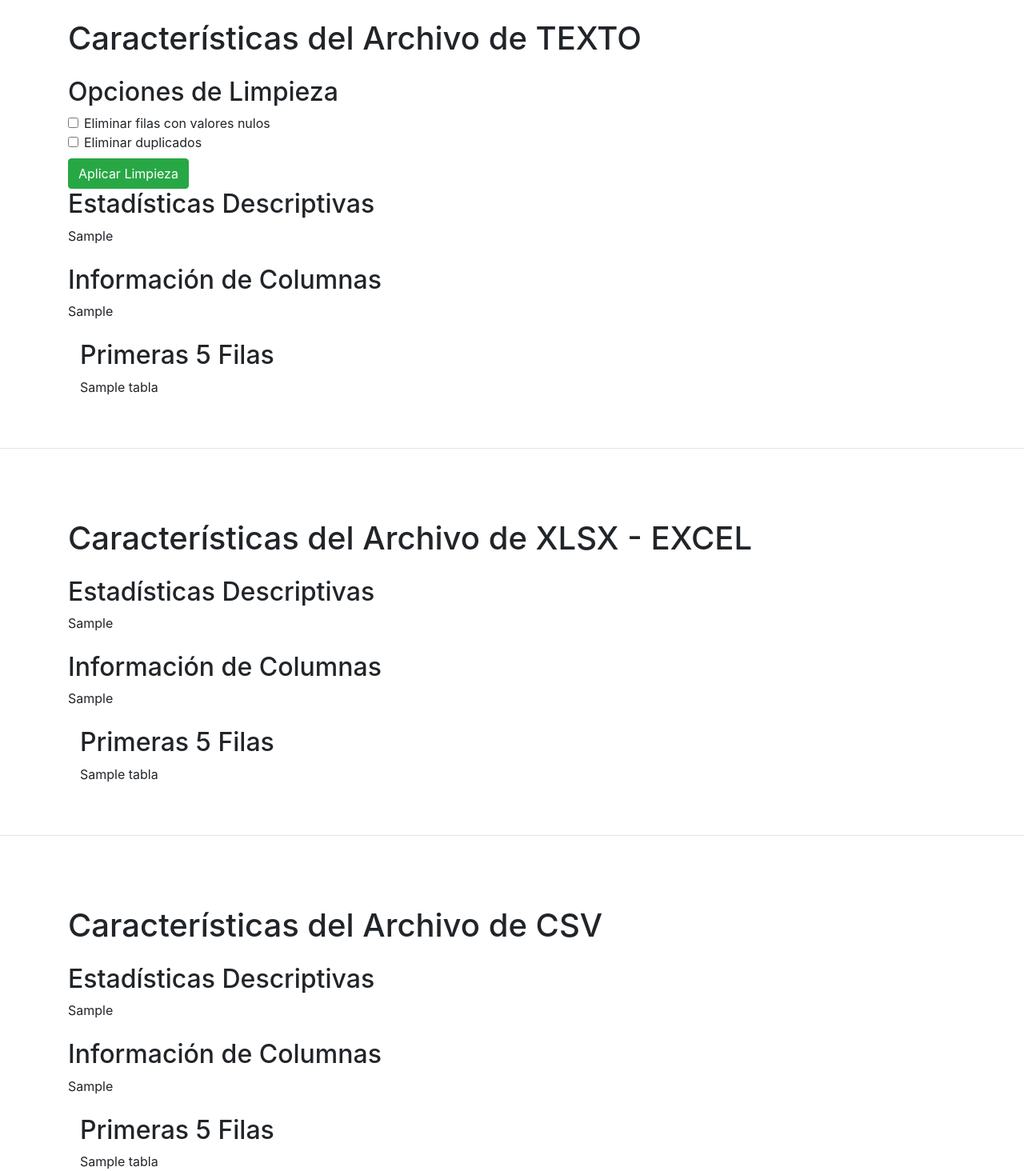
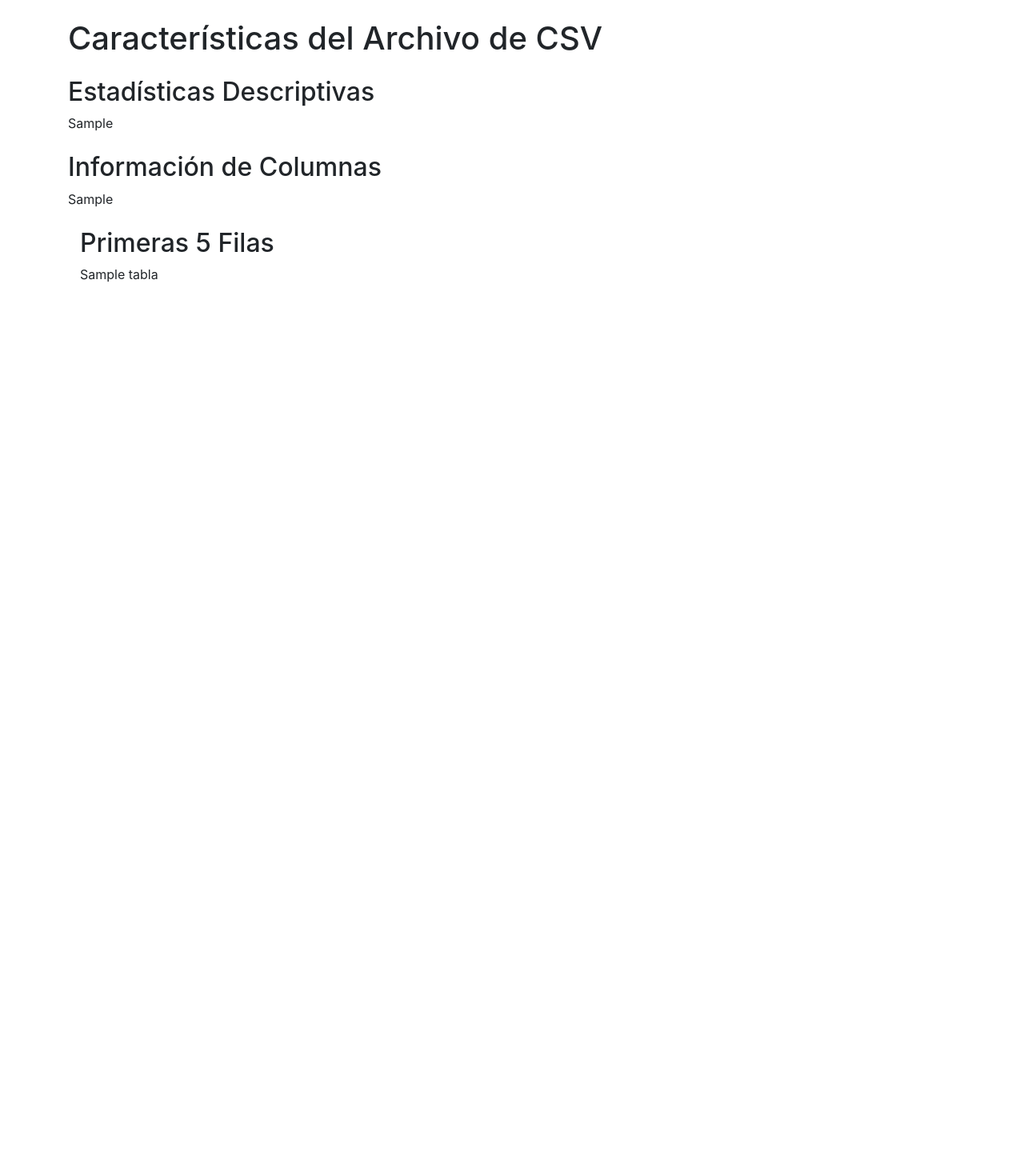
Before and after one commit to SamuelBureloJeronimo/ETL-DataAnalisys, a Flask app: template templates/preview.html in a window 1280 px wide. Shown: the whole page at 80% size. After the commit the page ends 353 px from the top, so only its background shows below. Run offline with Flask 3, Linux system fonts and the light colour scheme; the template is opened without the code that fills it: most values are stand-ins (such as "Sample title", 1, 10 or a date in 2020); some libraries are stand-ins or nearby versions.

Commit message:
Update hoy

```diff
--- a/main.py
+++ b/main.py
@@ -71,18 +71,16 @@ def clean_data():
         'dataframe': df_text.to_html(classes='table table-striped', index=False)
     }
 
-    return render_template('uploads.html', data_info=data_info)
+    return render_template('uploads.html')
 
 
 @app.route('/preview')
 def preview():
     # Obtener rutas de los archivos desde las cookies
     file_path_csv = request.cookies.get('file_path_csv')  # Ruta del archivo CSV
-    file_path_xlsx = request.cookies.get('file_path_xlsx')  # Ruta del archivo XLSX
-    file_path_txt = request.cookies.get('file_path_txt')  # Ruta del archivo TXT
 
     # Inicializar variables para los DataFrames
-    df_csv, df_xlsx, df_text = None, None, None
+    df_csv = None
 
     # Verificar si las rutas están presentes antes de leer los archivos
     if file_path_csv:
@@ -106,64 +104,13 @@ def preview():
         except Exception as e:
             flash(f'Error al leer el archivo CSV: {str(e)}')
 
-    if file_path_xlsx:
-        try:
-            df_xlsx = pd.read_excel(file_path_xlsx)  # Leer el archivo XLSX
-
-            # Obtener información sobre el DataFrame
-            est_xlsx = df_xlsx.describe()  # Estadísticas descriptivas
-            colums_xlsx = df_xlsx.columns.tolist()  # Nombres de columnas
-            tipos_datos_xlsx = df_xlsx.dtypes  # Tipos de datos
-            valores_nulos_xlsx = df_xlsx.isnull().sum()  # Valores nulos
-
-            # Convertir a HTML
-            tabla_est_xlsx = est_xlsx.to_html(classes='table table-striped')
-            tabla_info_xlsx = pd.DataFrame({
-                'Columnas': colums_xlsx,
-                'Tipos de Datos': tipos_datos_xlsx,
-                'Valores Nulos': valores_nulos_xlsx
-            }).to_html(classes='table table-striped')
-
-        except Exception as e:
-            flash(f'Error al leer el archivo XLSX: {str(e)}')
-
-    if file_path_txt:
-        try:
-            df_text = pd.read_csv(file_path_txt, delimiter='|')  # Leer el archivo TXT con tabulaciones
-
-            # Obtener información sobre el DataFrame
-            estadisticas = df_text.describe()  # Estadísticas descriptivas
-            columnas = df_text.columns.tolist()  # Nombres de columnas
-            tipos_datos = df_text.dtypes  # Tipos de datos
-            valores_nulos = df_text.isnull().sum()  # Valores nulos
-
-            # Convertir a HTML
-            tabla_estadisticas = estadisticas.to_html(classes='table table-striped')
-            tabla_info = pd.DataFrame({
-                'Columnas': columnas,
-                'Tipos de Datos': tipos_datos,
-                'Valores Nulos': valores_nulos
-            }).to_html(classes='table table-striped')
-
-        except Exception as e:
-            flash(f'Error al leer el archivo TXT: {str(e)}')
-
     # Preparar contexto para la plantilla, enviando solo los DataFrames que no son None
     context = {
         'df_csv': {
             'tabla': df_csv.head().to_html(classes='table table-striped'),
             'tabla_estadisticas': tabla_est_csv,
-             'tabla_info': tabla_info_csv
-        },
-        'df_xlsx': {
-            'tabla': df_xlsx.head().to_html(classes='table table-striped'),
-            'tabla_estadisticas': tabla_est_xlsx,
-             'tabla_info': tabla_info_xlsx
-        },
-        'df_text': {
-            'tabla': df_text.head().to_html(classes='table table-striped'),
-            'tabla_estadisticas': tabla_estadisticas,
-             'tabla_info': tabla_info
+             'tabla_info': tabla_info_csv,
+             'df': df_csv
         }
     }
 
@@ -204,11 +151,7 @@ def upload_file():
 
     return response;
 
-
-
-
 ALLOWED_EXTENSIONS = {'csv', 'txt', 'xlsx'}
-
 def allowed_file(filename):
     return '.' in filename and filename.rsplit('.', 1)[1].lower() in ALLOWED_EXTENSIONS
 
--- a/templates/preview.html
+++ b/templates/preview.html
@@ -7,69 +7,6 @@
     <link rel="stylesheet" href="https://maxcdn.bootstrapcdn.com/bootstrap/4.5.2/css/bootstrap.min.css">
 </head>
 <body>
-    <div class="container">
-        <h1 class="my-4">Características del Archivo de TEXTO</h1>
-
-        <!-- Opciones de limpieza -->
-        <div class="mt-4">
-            <h2>Opciones de Limpieza</h2>
-            <form action="/clean" method="post">
-                <div class="form-check">
-                    <input type="checkbox" class="form-check-input" id="remove-nulls_txt" name="remove-nulls_txt">
-                    <label class="form-check-label" for="remove-nulls">Eliminar filas con valores nulos</label>
-                </div>
-                <div class="form-check">
-                    <input type="checkbox" class="form-check-input" id="remove-duplicates_txt" name="remove-duplicates_txt">
-                    <label class="form-check-label" for="remove-duplicates">Eliminar duplicados</label>
-                </div>
-                <button type="submit" class="btn btn-success mt-2">Aplicar Limpieza</button>
-            </form>
-        </div>
-
-        <h2>Estadísticas Descriptivas</h2>
-        <!-- Mostrar estadísticas descriptivas -->
-        {{ df_text.tabla_estadisticas | safe }}
-
-        <h2 class="mt-4">Información de Columnas</h2>
-        <!-- Mostrar información sobre columnas -->
-        {{ df_text.tabla_info | safe }}
-
-        <div class="container" style="overflow: scroll;">
-            <h2 class="mt-4">Primeras 5 Filas</h2>
-            <!-- Mostrar información sobre columnas -->
-            {{ df_text.tabla | safe }}
-        </div>
-    </div>
-
-    <br>
-    <br>
-    <hr/>
-    <br>
-    <br>
-
-    <div class="container">
-        <h1 class="my-4">Características del Archivo de XLSX - EXCEL</h1>
-
-        <h2>Estadísticas Descriptivas</h2>
-        <!-- Mostrar estadísticas descriptivas -->
-        {{ df_xlsx.tabla_estadisticas | safe }}
-
-        <h2 class="mt-4">Información de Columnas</h2>
-        <!-- Mostrar información sobre columnas -->
-        {{ df_text.tabla_info | safe }}
-
-        <div class="container" style="overflow: scroll;">
-            <h2 class="mt-4">Primeras 5 Filas</h2>
-                <!-- Mostrar información sobre columnas -->
-                {{ df_text.tabla | safe }}
-            </div>
-    </div>
-    <br>
-    <br>
-    <hr/>
-    <br>
-    <br>
-
     <div class="container">
         <h1 class="my-4">Características del Archivo de CSV </h1>
 
```
Also changed, not shown: templates/uploads.html (deleted, +0 -56 lines), uploads/gym_routine.txt (deleted, +0 -50 lines), 1 other file.
